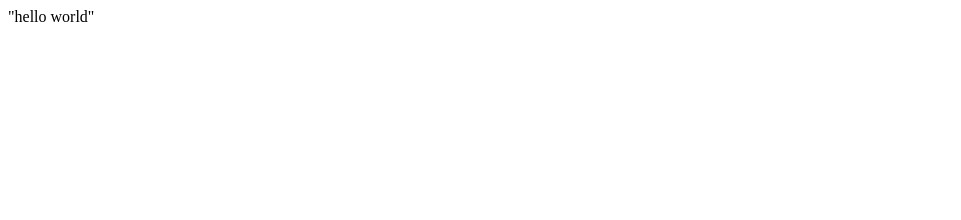
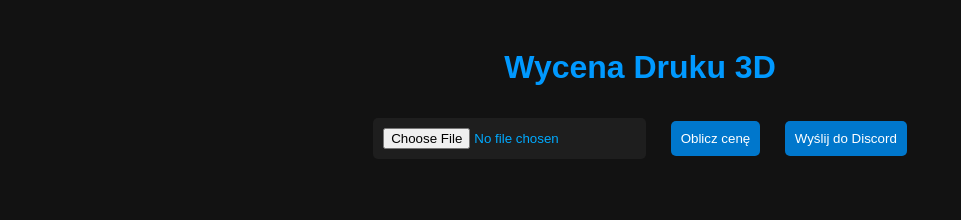
Before and after one commit to xNerf/get-3d, a plain HTML site: page index.html in a window 1280 px wide. Shown: the whole page, without its empty margins (0-961 px from the left). Drawn offline with Linux system fonts and the light colour scheme.

Commit message:
Update index.html

```diff
--- a/index.html
+++ b/index.html
@@ -1 +1,98 @@
-"hello world"
+<!DOCTYPE html>
+<html lang="pl">
+<head>
+    <meta charset="UTF-8">
+    <meta name="viewport" content="width=device-width, initial-scale=1.0">
+    <title>Druk 3D - Wycena</title>
+    <style>
+        body {
+            background-color: #121212;
+            color: #00aaff;
+            font-family: Arial, sans-serif;
+            text-align: center;
+            padding: 20px;
+        }
+        h1 {
+            color: #0099ff;
+        }
+        input, button {
+            margin: 10px;
+            padding: 10px;
+            border-radius: 5px;
+            border: none;
+        }
+        input {
+            background-color: #1e1e1e;
+            color: #00aaff;
+        }
+        button {
+            background-color: #0077cc;
+            color: white;
+            cursor: pointer;
+        }
+        button:hover {
+            background-color: #0055aa;
+        }
+        #output {
+            margin-top: 20px;
+            font-size: 18px;
+        }
+    </style>
+</head>
+<body>
+
+    <h1>Wycena Druku 3D</h1>
+    <input type="file" id="fileInput" accept=".stl">
+    <button onclick="calculatePrice()">Oblicz cenę</button>
+    <button onclick="sendToDiscord()">Wyślij do Discord</button>
+
+    <div id="output"></div>
+
+    <script>
+        const WEBHOOK_URL = "TWOJ_WEBHOOK_DISCORD"; // Wpisz tutaj swój webhook Discord
+
+        let fileData = null;
+
+        function calculatePrice() {
+            const file = document.getElementById('fileInput').files[0];
+            if (!file) {
+                document.getElementById('output').innerText = "Proszę wybrać plik STL!";
+                return;
+            }
+
+            fileData = file; // Zapisujemy plik do wysłania później
+            const fileSizeMB = file.size / (1024 * 1024); // Konwersja na MB
+
+            // Przybliżona kalkulacja ceny
+            const pricePerMB = 5.0; // Cena za MB pliku (można dostosować)
+            const estimatedPrice = (fileSizeMB * pricePerMB).toFixed(2);
+
+            document.getElementById('output').innerText = `Szacowana cena: ${estimatedPrice} PLN`;
+        }
+
+        function sendToDiscord() {
+            if (!fileData) {
+                document.getElementById('output').innerText = "Najpierw oblicz cenę!";
+                return;
+            }
+
+            const formData = new FormData();
+            formData.append("file", fileData);
+
+            fetch(WEBHOOK_URL, {
+                method: "POST",
+                body: formData
+            }).then(response => {
+                if (response.ok) {
+                    document.getElementById('output').innerText = "Plik wysłany na Discord!";
+                } else {
+                    document.getElementById('output').innerText = "Błąd wysyłania!";
+                }
+            }).catch(error => {
+                document.getElementById('output').innerText = "Błąd: " + error.message;
+            });
+        }
+    </script>
+
+</body>
+</html>
```
